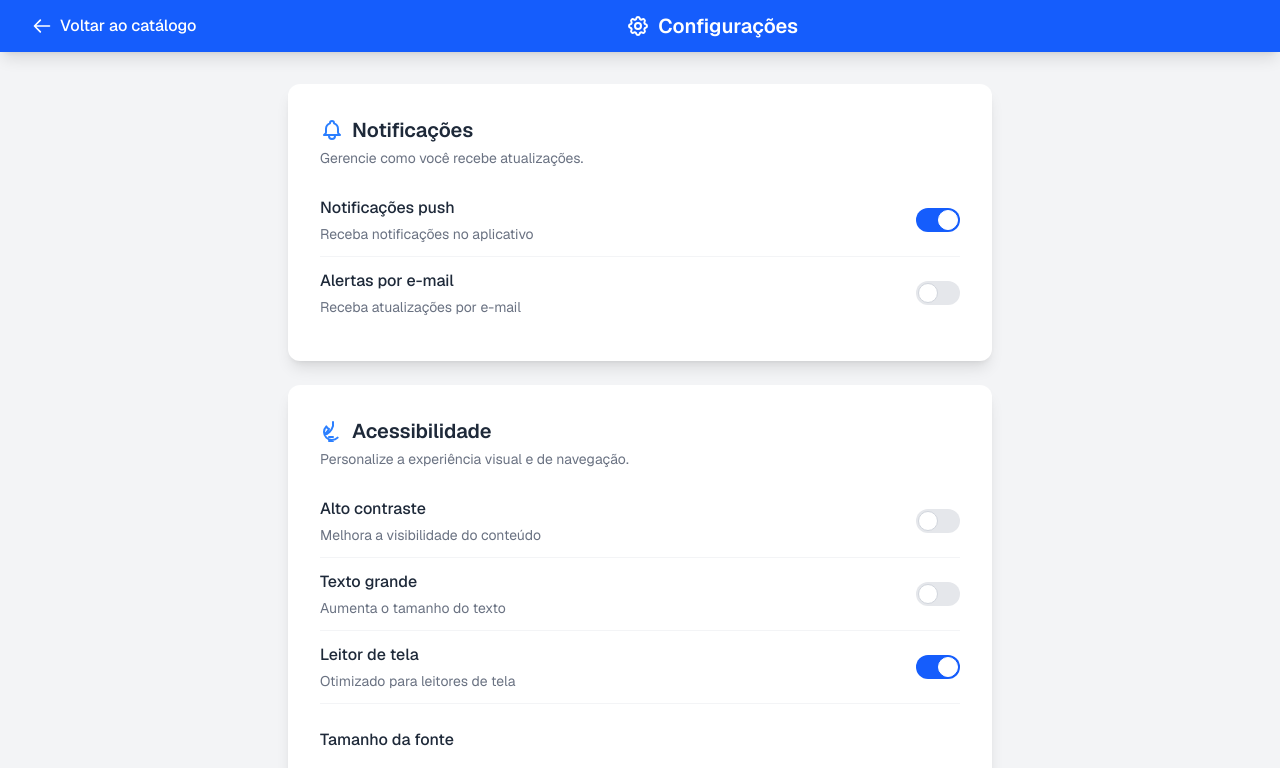
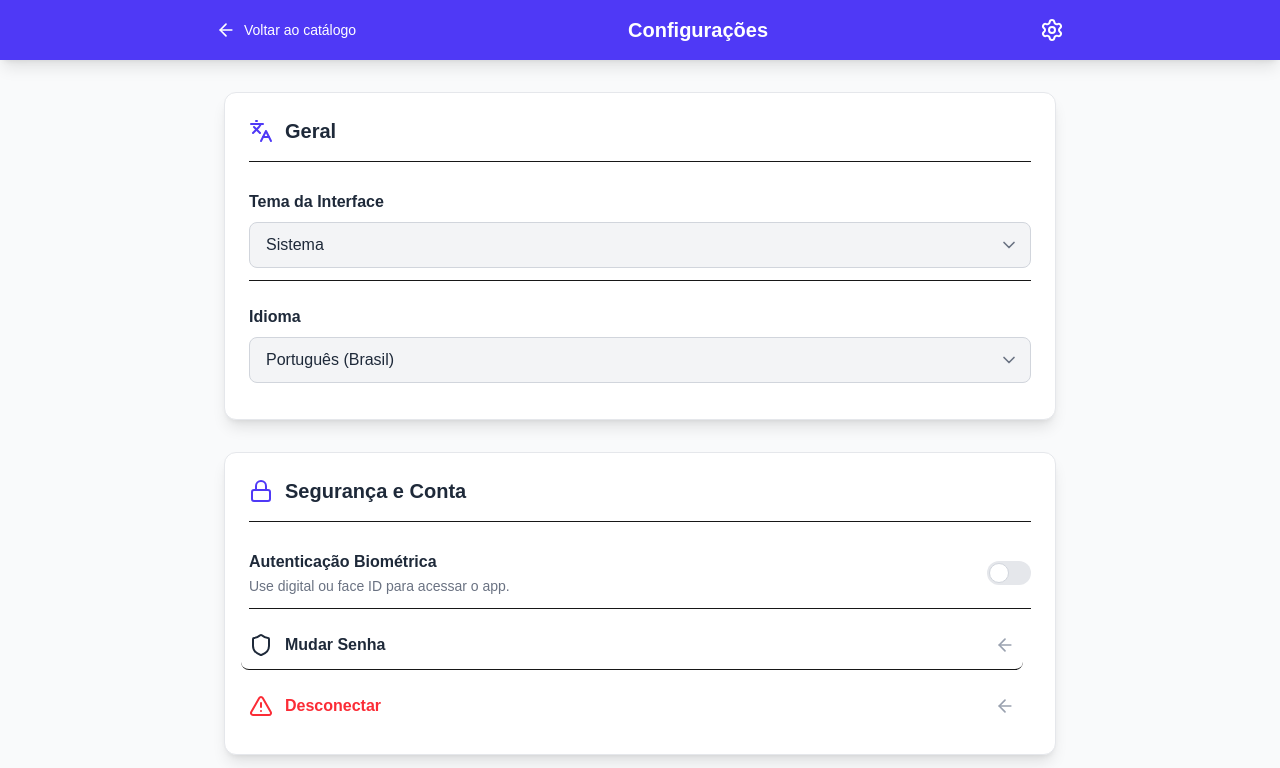
Before and after one commit to pedromarcs/accessible-apps-catalog, a Next.js app: page /configuracoes in a window 1280 px wide. Shown: the top 768 px of the page. Built offline with nearby package versions, Linux system fonts and the light colour scheme.

Commit message:
feat: Adicionada tela de Configuracoes completa (Acessibilidade, Segurança, Tema e Idioma)

```diff
--- a/app/configuracoes/page.tsx
+++ b/app/configuracoes/page.tsx
@@ -1,167 +1,283 @@
 "use client";
 import React, { useState, useCallback } from 'react';
+import Link from 'next/link';
+// CORREÇÃO: Adicionada ArrowRight. Substituída Wheelchair por Accessibility.
+import { Bell, Settings, Moon, Sun, Monitor, Languages, ChevronDown, Lock, Database, Info, Trash2, Shield, AlertTriangle, ArrowRight, Accessibility } from 'lucide-react';
 
-// =================================================================
-// COMPONENTES AUXILIARES (Toggle Switch)
-// =================================================================
+// --- Dados de Simulação ---
 
-const ToggleSwitch: React.FC<{ label: string, description: string, checked: boolean, onChange: () => void }> =
-  ({ label, description, checked, onChange }) => (
-  <div className="flex items-center justify-between py-3 border-b border-gray-100 last:border-b-0">
-    <div className="pr-4">
-      <h3 className="text-gray-800 font-medium">{label}</h3>
-      <p className="text-sm text-gray-500 mt-1">{description}</p>
+const temas = [
+  { value: 'light', label: 'Claro', icon: Sun },
+  { value: 'dark', label: 'Escuro', icon: Moon },
+  { value: 'system', label: 'Sistema', icon: Monitor },
+];
+
+const idiomas = [
+  { value: 'pt', label: 'Português (Brasil)' },
+  { value: 'en', label: 'Inglês (EUA)' },
+  { value: 'es', label: 'Espanhol' },
+  { value: 'fr', label: 'Francês' },
+  { value: 'de', label: 'Alemão' },
+  { value: 'it', label: 'Italiano' },
+  { value: 'ja', label: 'Japonês' },
+  { value: 'zh', label: 'Chinês (Mandarin)' },
+  { value: 'ru', label: 'Russo' },
+  { value: 'ar', label: 'Árabe' },
+];
+
+// --- Componentes Reutilizáveis ---
+
+// Componente de Toggle (Interruptor)
+const ToggleOption: React.FC<{ label: string, description: string, id: string, checked: boolean, onChange: (checked: boolean) => void }> = ({ label, description, id, checked, onChange }) => (
+  <div className="flex justify-between items-center py-3 border-b last:border-b-0">
+    {/* CORREÇÃO: flex-grow substituído por grow */}
+    <div className="grow pr-4">
+      <h3 className="font-semibold text-gray-800">{label}</h3>
+      <p className="text-sm text-gray-500 mt-0.5">{description}</p>
     </div>
-    <label className="relative inline-flex items-center cursor-pointer">
-      <input type="checkbox" checked={checked} onChange={onChange} className="sr-only peer" />
-      {/* CORREÇÃO APLICADA AQUI: after:top-[2px] -> after:top-0.5 E after:start-[2px] -> after:start-0.5 */}
-      <div className="w-11 h-6 bg-gray-200 peer-focus:outline-none peer-focus:ring-4 peer-focus:ring-blue-300 rounded-full peer peer-checked:after:translate-x-full rtl:peer-checked:after:-translate-x-full peer-checked:after:border-white after:content-[''] after:absolute after:top-0.5 after:start-0.5 after:bg-white after:border after:border-gray-300 after:rounded-full after:h-5 after:w-5 after:transition-all peer-checked:bg-blue-600"></div>
+    <label htmlFor={id} className="relative inline-flex items-center cursor-pointer shrink-0">
+      <input
+        type="checkbox"
+        id={id}
+        checked={checked}
+        onChange={(e) => onChange(e.target.checked)}
+        className="sr-only peer"
+      />
+      {/* CORREÇÃO: Usando classes canônicas do Tailwind (top-0.5 e left-0.5) */}
+      <div className="w-11 h-6 bg-gray-200 peer-focus:outline-none peer-focus:ring-2 peer-focus:ring-indigo-300 rounded-full peer dark:bg-gray-600 peer-checked:after:translate-x-full peer-checked:after:border-white after:content-[''] after:absolute after:top-0.5 after:left-0.5 after:bg-white after:border after:border-gray-300 after:rounded-full after:h-5 after:w-5 after:transition-all peer-checked:bg-indigo-600"></div>
     </label>
   </div>
 );
 
-// =================================================================
-// COMPONENTE PRINCIPAL (Tela de Configurações)
-// =================================================================
+// Componente de Dropdown (para Tema e Idioma)
+const DropdownOption: React.FC<{ label: string, options: typeof temas | typeof idiomas, selected: string, onSelect: (value: string) => void }> = ({ label, options, selected, onSelect }) => (
+  <div className="py-3 border-b last:border-b-0">
+    <label className="font-semibold text-gray-800 block mb-2">{label}</label>
+    <div className="relative">
+      <select
+        value={selected}
+        onChange={(e) => onSelect(e.target.value)}
+        className="w-full appearance-none bg-gray-100 border border-gray-300 text-gray-800 py-2.5 px-4 pr-10 rounded-lg focus:outline-none focus:ring-2 focus:ring-indigo-500 transition duration-150"
+      >
+        {options.map((opt) => (
+          <option key={opt.value} value={opt.value}>
+            {opt.label}
+          </option>
+        ))}
+      </select>
+      <ChevronDown className="absolute right-3 top-1/2 -translate-y-1/2 w-5 h-5 text-gray-500 pointer-events-none" />
+    </div>
+  </div>
+);
 
-const SettingsScreen: React.FC = () => {
-  const [settings, setSettings] = useState({
-    notificacoesPush: true,
-    alertasEmail: false,
-    altoContraste: false,
-    textoGrande: false,
-    leitorTela: true,
-    tamanhoFonte: 50,
-  });
+// Componente de Ação (botões sem toggle)
+const ActionOption: React.FC<{ label: string, icon: React.ReactNode, onClick: () => void, color?: string }> = ({ label, icon, onClick, color = 'text-gray-800' }) => (
+  <button
+    onClick={onClick}
+    className={`w-full flex items-center justify-between py-3 border-b last:border-b-0 text-left group hover:bg-gray-50 transition duration-150 rounded-lg -mx-2 px-2`}
+  >
+    <div className="flex items-center space-x-3">
+        <span className={`${color}`}>{icon}</span>
+        <span className={`font-semibold ${color}`}>{label}</span>
+    </div>
+    <span className="text-gray-400 group-hover:text-indigo-600 transition">
+        {/* CORREÇÃO: ArrowRight está importado agora */}
+        <ArrowRight className="w-5 h-5 rotate-180" />
+    </span>
+  </button>
+);
 
-  const handleToggle = useCallback((key: keyof typeof settings) => {
-    setSettings(prev => ({
-      ...prev,
-      [key]: !prev[key],
-    }));
-  }, []);
+// Componente de Seção (Caixa Branca com Título e Ícone)
+const SettingsSection: React.FC<{ title: string, icon: React.ReactNode, children: React.ReactNode }> = ({ title, icon, children }) => (
+  <div className="bg-white p-6 rounded-xl shadow-lg border border-gray-200 mb-8">
+    <div className="flex items-center mb-4 pb-4 border-b">
+      <span className="text-2xl text-indigo-600 mr-3">{icon}</span>
+      <h2 className="text-xl font-bold text-gray-800">{title}</h2>
+    </div>
+    <div className="space-y-3">
+      {children}
+    </div>
+  </div>
+);
 
-  const handleFontSizeChange = useCallback((e: React.ChangeEvent<HTMLInputElement>) => {
-    setSettings(prev => ({
-      ...prev,
-      tamanhoFonte: parseInt(e.target.value, 10),
-    }));
-  }, []);
+// --- Componente Principal ---
 
-  const handleSaveSettings = useCallback(() => {
-    console.log("Configurações salvas:", settings);
-    alert("Configurações salvas (simulado)! Veja o console para o estado.");
-  }, [settings]);
+export default function ConfiguracoesPage() {
+  // Estados para gerenciar as configurações
+  const [pushEnabled, setPushEnabled] = useState(true);
+  const [emailEnabled, setEmailEnabled] = useState(false);
+  const [contrastEnabled, setContrastEnabled] = useState(false);
+  const [largeTextEnabled, setLargeTextEnabled] = useState(false);
+  const [readerEnabled, setReaderEnabled] = useState(true);
+  const [fontSize, setFontSize] = useState(50); // 0 a 100
+  const [selectedTheme, setSelectedTheme] = useState('system');
+  const [selectedLanguage, setSelectedLanguage] = useState('pt');
+  const [bioAuthEnabled, setBioAuthEnabled] = useState(false);
+
+
+  // Funções de Simulação de Ação
+  const clearCache = useCallback(() => alert("Cache limpo! (Simulação)"), []);
+  const logout = useCallback(() => alert("Usuário desconectado! (Simulação)"), []);
 
 
   return (
-    <div className="bg-gray-100 min-h-screen font-sans">
+    <div className="bg-gray-50 min-h-screen">
 
       {/* Cabeçalho */}
-      <header className="bg-blue-600 shadow-lg sticky top-0 z-10">
-        <div className="max-w-7xl mx-auto px-4 sm:px-6 lg:px-8 py-3 flex justify-between items-center text-white">
-          <a href="#" className="flex items-center space-x-2 text-sm md:text-base hover:text-blue-200 transition font-medium">
-            <svg xmlns="http://www.w3.org/2000/svg" className="h-5 w-5" fill="none" viewBox="0 0 24 24" stroke="currentColor" strokeWidth="2"><path strokeLinecap="round" strokeLinejoin="round" d="M10 19l-7-7m0 0l7-7m-7 7h18" /></svg>
-            <span>Voltar ao catálogo</span>
-          </a>
-          <h1 className="text-xl font-semibold flex items-center space-x-2">
-            <svg xmlns="http://www.w3.org/2000/svg" className="h-6 w-6" fill="none" viewBox="0 0 24 24" stroke="currentColor" strokeWidth="2"><path strokeLinecap="round" strokeLinejoin="round" d="M10.325 4.317c.426-1.756 2.924-1.756 3.35 0a1.724 1.724 0 002.573 1.066c1.543-.94 3.31.826 2.37 2.37a1.724 1.724 0 001.065 2.572c1.756.426 1.756 2.924 0 3.35a1.724 1.724 0 00-1.066 2.573c.94 1.543-.826 3.31-2.37 2.37a1.724 1.724 0 00-2.572 1.065c-.426 1.756-2.924 1.756-3.35 0a1.724 1.724 0 00-2.573-1.066c-1.543.94-3.31-.826-2.37-2.37a1.724 1.724 0 00-1.065-2.572c-1.756-.426-1.756-2.924 0-3.35a1.724 1.724 0 001.066-2.573c-.94-1.543.826-3.31 2.37-2.37.996.608 2.298.818 2.572-1.065z" /><path strokeLinecap="round" strokeLinejoin="round" d="M15 12a3 3 0 11-6 0 3 3 0 016 0z" /></svg>
-            <span>Configurações</span>
-          </h1>
-          <div className="w-5 h-5 opacity-0"></div>
+      <header className="bg-indigo-600 text-white shadow-lg">
+        <div className="max-w-4xl mx-auto px-6 py-4 flex justify-between items-center">
+
+          {/* Botão de Voltar Funcional */}
+          <Link href="/" className="flex items-center text-sm font-medium hover:text-indigo-200 transition">
+            {/* CORREÇÃO: ArrowRight está importado agora */}
+            <ArrowRight className="w-5 h-5 mr-2 rotate-180" />
+            Voltar ao catálogo
+          </Link>
+
+          <h1 className="text-xl font-bold">Configurações</h1>
+
+          <Settings className="w-6 h-6" />
         </div>
       </header>
 
-      {/* Conteúdo Principal da Tela */}
-      <main className="max-w-3xl mx-auto p-4 sm:p-6 lg:p-8">
+      <main className="max-w-4xl mx-auto p-4 sm:p-6 lg:p-8">
 
-        {/* Seção de Notificações */}
-        <section className="bg-white p-6 sm:p-8 rounded-xl shadow-lg mb-6">
-          <div className="mb-4">
-            <h2 className="text-xl font-semibold text-gray-800 flex items-center space-x-2">
-              <svg xmlns="http://www.w3.org/2000/svg" className="h-6 w-6 text-blue-500" fill="none" viewBox="0 0 24 24" stroke="currentColor" strokeWidth="2"><path strokeLinecap="round" strokeLinejoin="round" d="M15 17h5l-1.405-1.405A2.032 2.032 0 0118 14.158V11a6.002 6.002 0 00-4-5.659V5a2 2 0 10-4 0v.341C7.67 6.165 6 8.388 6 11v3.159c0 .538-.214 1.055-.595 1.436L4 17h5m6 0v1a3 3 0 11-6 0v-1m6 0H9" /></svg>
-              <span>Notificações</span>
-            </h2>
-            <p className="text-sm text-gray-500 mt-1">Gerencie como você recebe atualizações.</p>
-          </div>
+        {/* 1. Seção GERAL (Tema e Idioma) */}
+        <SettingsSection title="Geral" icon={<Languages className="w-6 h-6" />}>
 
-          <ToggleSwitch
+            <DropdownOption
+                label="Tema da Interface"
+                options={temas}
+                selected={selectedTheme}
+                onSelect={setSelectedTheme}
+            />
+
+            <DropdownOption
+                label="Idioma"
+                options={idiomas}
+                selected={selectedLanguage}
+                onSelect={setSelectedLanguage}
+            />
+        </SettingsSection>
+
+        {/* 2. Seção SEGURANÇA */}
+        <SettingsSection title="Segurança e Conta" icon={<Lock className="w-6 h-6" />}>
+            <ToggleOption
+                id="bioAuth"
+                label="Autenticação Biométrica"
+                description="Use digital ou face ID para acessar o app."
+                checked={bioAuthEnabled}
+                onChange={setBioAuthEnabled}
+            />
+            <ActionOption
+                label="Mudar Senha"
+                icon={<Shield className="w-6 h-6" />}
+                onClick={() => alert("Redirecionando para mudança de senha...")}
+            />
+            <ActionOption
+                label="Desconectar"
+                icon={<AlertTriangle className="w-6 h-6 text-red-500" />}
+                onClick={logout}
+                color="text-red-500"
+            />
+        </SettingsSection>
+
+        {/* 3. Seção NOTIFICAÇÕES */}
+        <SettingsSection title="Notificações" icon={<Bell className="w-6 h-6" />}>
+          <ToggleOption
+            id="push"
             label="Notificações push"
             description="Receba notificações no aplicativo"
-            checked={settings.notificacoesPush}
-            onChange={() => handleToggle('notificacoesPush')}
+            checked={pushEnabled}
+            onChange={setPushEnabled}
           />
-          <ToggleSwitch
+          <ToggleOption
+            id="email"
             label="Alertas por e-mail"
             description="Receba atualizações por e-mail"
-            checked={settings.alertasEmail}
-            onChange={() => handleToggle('alertasEmail')}
+            checked={emailEnabled}
+            onChange={setEmailEnabled}
           />
-        </section>
+        </SettingsSection>
 
-        {/* Seção de Acessibilidade */}
-        <section className="bg-white p-6 sm:p-8 rounded-xl shadow-lg mb-6">
-          <div className="mb-4">
-            <h2 className="text-xl font-semibold text-gray-800 flex items-center space-x-2">
-              <svg xmlns="http://www.w3.org/2000/svg" className="h-6 w-6 text-blue-500" fill="none" viewBox="0 0 24 24" stroke="currentColor" strokeWidth="2"><path strokeLinecap="round" strokeLinejoin="round" d="M17.657 18.657A8 8 0 016.343 7.343S7 9 9 10c-2 3.5-4.5 5.5-4.5 5.5s2.5 0 5-2.5 3.5-6 3.5-6V3m-4 15h4m-4 4h4" /></svg>
-              <span>Acessibilidade</span>
-            </h2>
-            <p className="text-sm text-gray-500 mt-1">Personalize a experiência visual e de navegação.</p>
-          </div>
+        {/* 4. Seção ACESSIBILIDADE */}
+        {/* CORREÇÃO: Usando Accessibility no lugar de Wheelchair */}
+        <SettingsSection title="Acessibilidade" icon={<Accessibility className="w-6 h-6" />}>
 
-          <ToggleSwitch
+          <ToggleOption
+            id="contrast"
             label="Alto contraste"
             description="Melhora a visibilidade do conteúdo"
-            checked={settings.altoContraste}
-            onChange={() => handleToggle('altoContraste')}
+            checked={contrastEnabled}
+            onChange={setContrastEnabled}
           />
-          <ToggleSwitch
+          <ToggleOption
+            id="largeText"
             label="Texto grande"
             description="Aumenta o tamanho do texto"
-            checked={settings.textoGrande}
-            onChange={() => handleToggle('textoGrande')}
+            checked={largeTextEnabled}
+            onChange={setLargeTextEnabled}
           />
-          <ToggleSwitch
+          <ToggleOption
+            id="reader"
             label="Leitor de tela"
             description="Otimizado para leitores de tela"
-            checked={settings.leitorTela}
-            onChange={() => handleToggle('leitorTela')}
+            checked={readerEnabled}
+            onChange={setReaderEnabled}
           />
 
           {/* Slider de Tamanho da Fonte */}
-          <div className="pt-4 mt-2">
-            <label htmlFor="fontSizeSlider" className="text-gray-800 font-medium mb-3 block">
-              Tamanho da fonte
-            </label>
+          <div className="py-3">
+            <h3 className="font-semibold text-gray-800 mb-2">Tamanho da fonte</h3>
             <div className="flex items-center space-x-3">
-              <span className="text-base font-bold text-gray-600">A</span>
+              <span className="text-sm text-gray-500">A</span>
               <input
-                id="fontSizeSlider"
                 type="range"
                 min="0"
                 max="100"
-                value={settings.tamanhoFonte}
-                onChange={handleFontSizeChange}
-                className="w-full h-2 bg-gray-200 rounded-lg appearance-none cursor-pointer range-lg accent-blue-600"
+                value={fontSize}
+                onChange={(e) => setFontSize(parseInt(e.target.value))}
+                className="w-full h-2 bg-gray-200 rounded-lg appearance-none cursor-pointer range-lg accent-indigo-600"
               />
-              <span className="text-xl font-bold text-gray-600">A</span>
+              <span className="text-xl font-bold text-gray-500">A</span>
             </div>
           </div>
-        </section>
 
-        {/* Botão de Salvar */}
-        <div className="flex justify-end mt-6">
-          <button
-            onClick={handleSaveSettings}
-            className="px-6 py-3 bg-blue-600 text-white rounded-lg font-semibold shadow-md hover:bg-blue-700 transition"
-          >
-            Salvar Configurações
-          </button>
-        </div>
+        </SettingsSection>
+
+        {/* 5. Seção DADOS E ARMAZENAMENTO */}
+        <SettingsSection title="Dados e Armazenamento" icon={<Database className="w-6 h-6" />}>
+            <ActionOption
+                label="Limpar Cache"
+                icon={<Trash2 className="w-6 h-6" />}
+                onClick={clearCache}
+            />
+            <div className="py-3 border-b last:border-b-0">
+                <h3 className="font-semibold text-gray-800">Uso de Dados</h3>
+                <p className="text-sm text-gray-500 mt-0.5">32 MB de dados armazenados localmente.</p>
+            </div>
+        </SettingsSection>
+
+        {/* 6. Seção SOBRE */}
+        <SettingsSection title="Sobre o Aplicativo" icon={<Info className="w-6 h-6" />}>
+            <div className="py-3 border-b last:border-b-0">
+                <h3 className="font-semibold text-gray-800">Versão</h3>
+                <p className="text-sm text-gray-500 mt-0.5">AcessiAp v1.0.2</p>
+            </div>
+            <ActionOption
+                label="Termos de Serviço"
+                icon={<AlertTriangle className="w-6 h-6" />}
+                onClick={() => alert("Redirecionando para Termos...")}
+            />
+            <ActionOption
+                label="Política de Privacidade"
+                icon={<Shield className="w-6 h-6" />}
+                onClick={() => alert("Redirecionando para Política de Privacidade...")}
+            />
+        </SettingsSection>
+
 
       </main>
     </div>
   );
-};
-
-export default SettingsScreen;
+}
```
Also changed, not shown: 1 other file (tests, documents, lock files or other folders).
